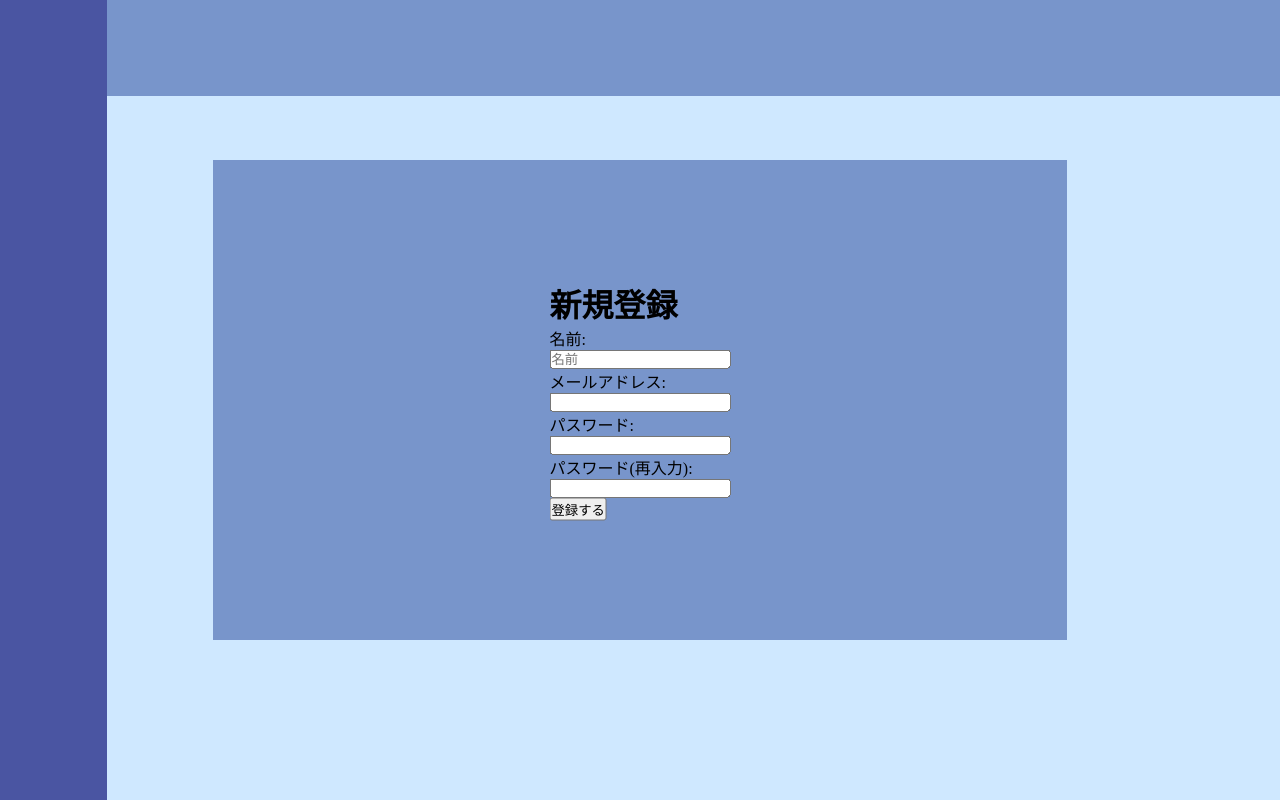
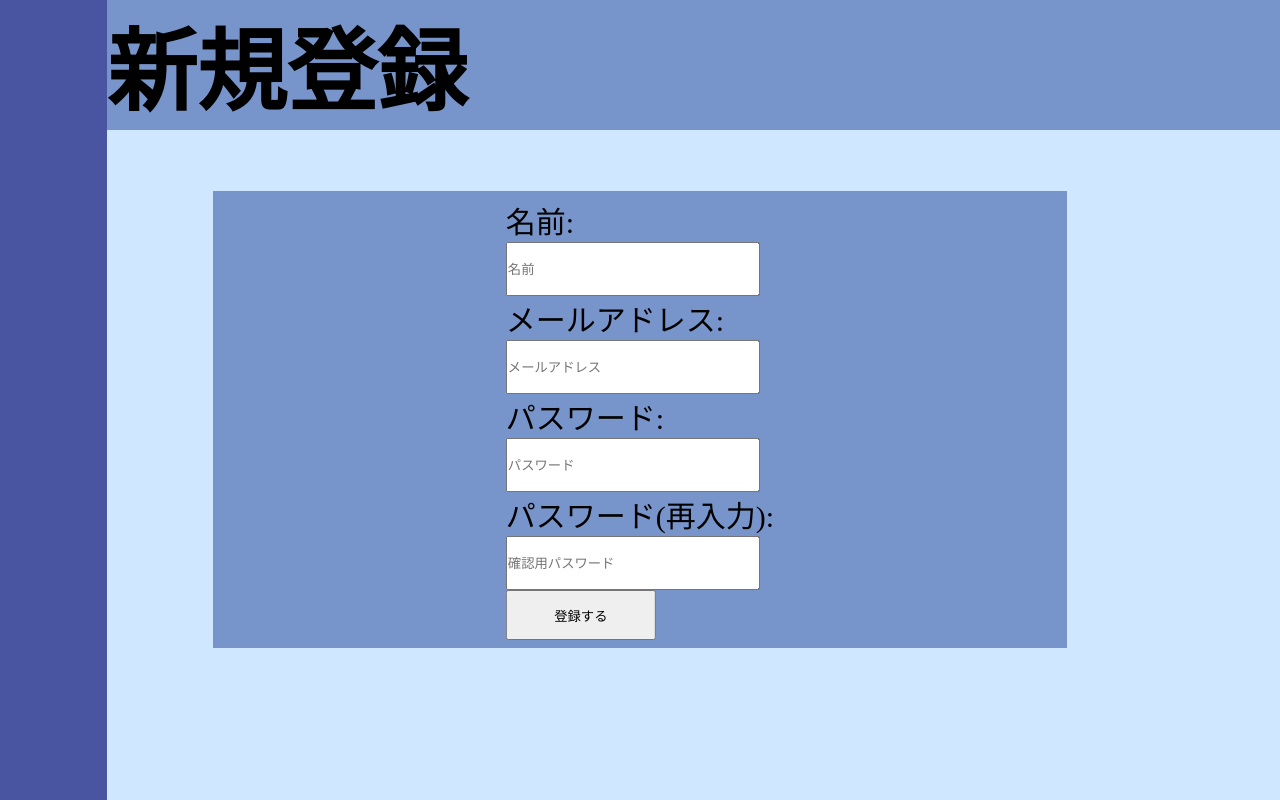
Before and after one commit to hakkson-f/chatapp, a Python web app: template chatapp/templates/signup.html in a window 1280 px wide. Run offline with Jinja, Linux system fonts and the light colour scheme; the template is opened without the code that fills it, so the values that code supplies are empty.

Commit message:
create signup

```diff
--- a/chatapp/static/css/signup.css
+++ b/chatapp/static/css/signup.css
@@ -35,4 +35,5 @@
     top:50%;
     left:50%;
     transform:translate(-50%,-50%) ;
+    font-size:30px ;
 }
--- a/chatapp/templates/signup.html
+++ b/chatapp/templates/signup.html
@@ -8,21 +8,24 @@
 </head>
 <body>
     <div class="layout-container">
-        <div class="layout-header-container"></div>
+        <div class="layout-header-container">
+            <header>
+                <h1 style="font-size: 90px;">新規登録</h1>
+            </header>
+        </div>
         <div class="layout-sidebar-container"></div>
         <div class="layout-contents-container">
             <div class="block-contents-container">
-                <h1>新規登録</h1>
                 <form method="post" action="#">
                     <p>名前:</p>
-                    <p><input type="text" name="nickname" placeholder="名前"></p>
+                    <p><input type="text" style="width:250px;height: 50px;" name="nickname" placeholder="名前"></p>
                     <p>メールアドレス:</p>
-                    <p><input type="text" name="e-mail"></p>
+                    <p><input type="text" style="width:250px;height: 50px;" name="e-mail" placeholder="メールアドレス"></p>
                     <p>パスワード:</p>
-                    <p><input type="password" name="pasword1"></p>
+                    <p><input type="password" style="width:250px;height: 50px;" name="pasword1" placeholder="パスワード"></p>
                     <p>パスワード(再入力):</p>
-                    <p><input type="password" name="pasword2"></p>
-                    <input type="submit" value="登録する">
+                    <p><input type="password" style="width:250px;height: 50px;" name="pasword2" placeholder="確認用パスワード"></p>
+                    <input type="submit" style="width:150px;height: 50px;" value="登録する">
                 </form>
             </div>
         </div>
```
